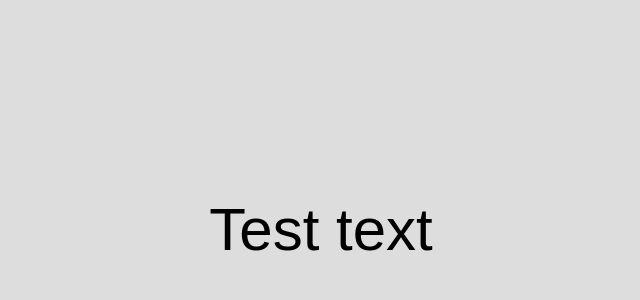
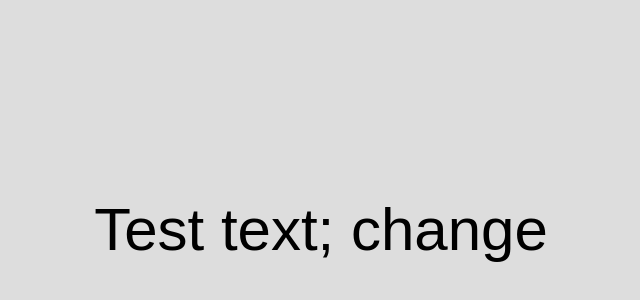
Before and after one commit to ejannott/SI339_wk2-handson, a plain HTML site: page index.html in a window 1280 px wide. Shown: the part 170-470 px from the top of the page, without its empty margins (319-959 px from the left). Drawn offline with Linux system fonts and the light colour scheme.

Commit message:
changed the header

```diff
--- a/index.html
+++ b/index.html
@@ -6,6 +6,6 @@
 	<link rel="stylesheet" href="css/main.css">
 </head>
 <body>
-	<h1 class="title">Test text</h1>
+	<h1 class="title">Test text; change</h1>
 </body>
 </html>
```
